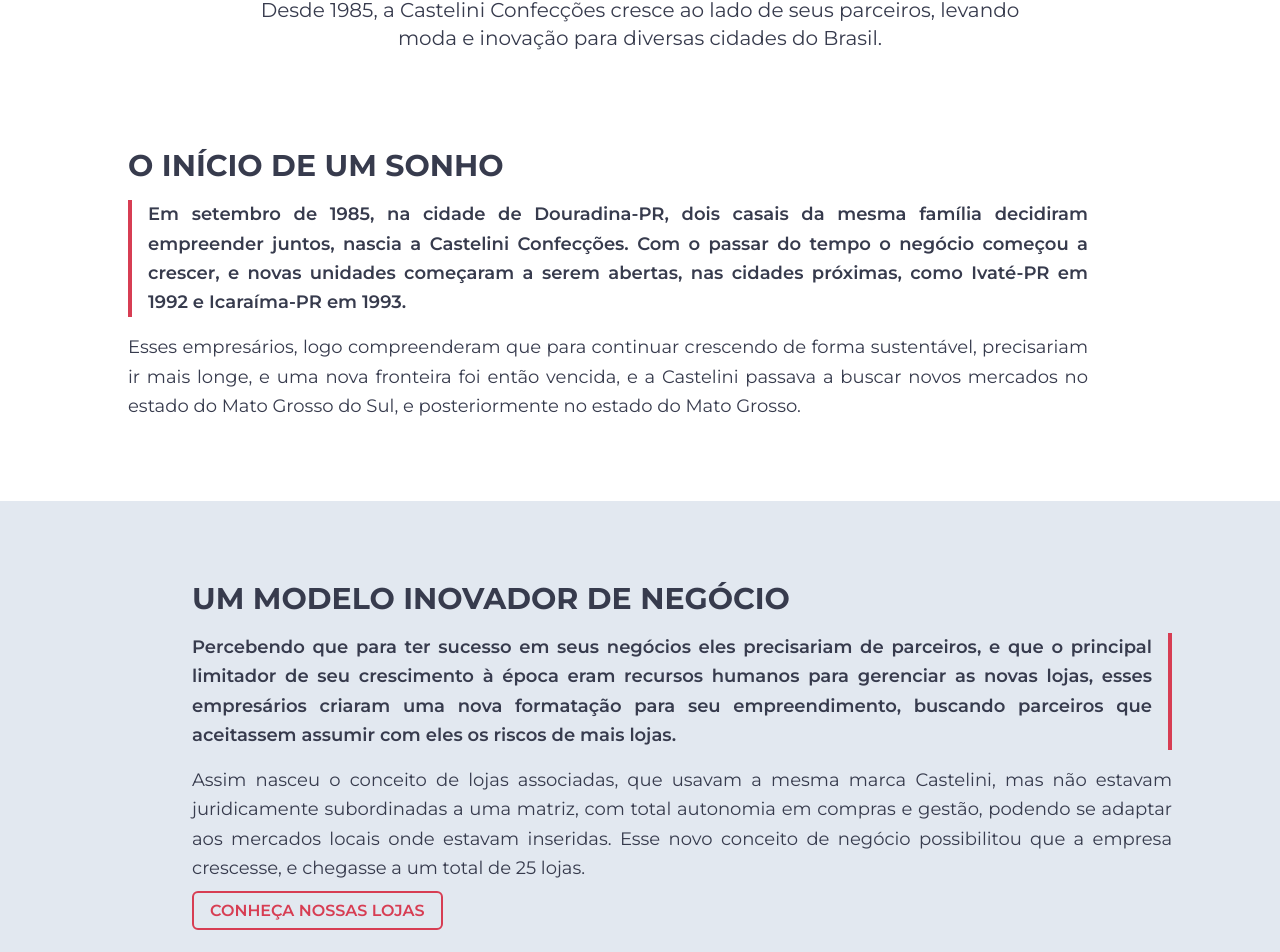
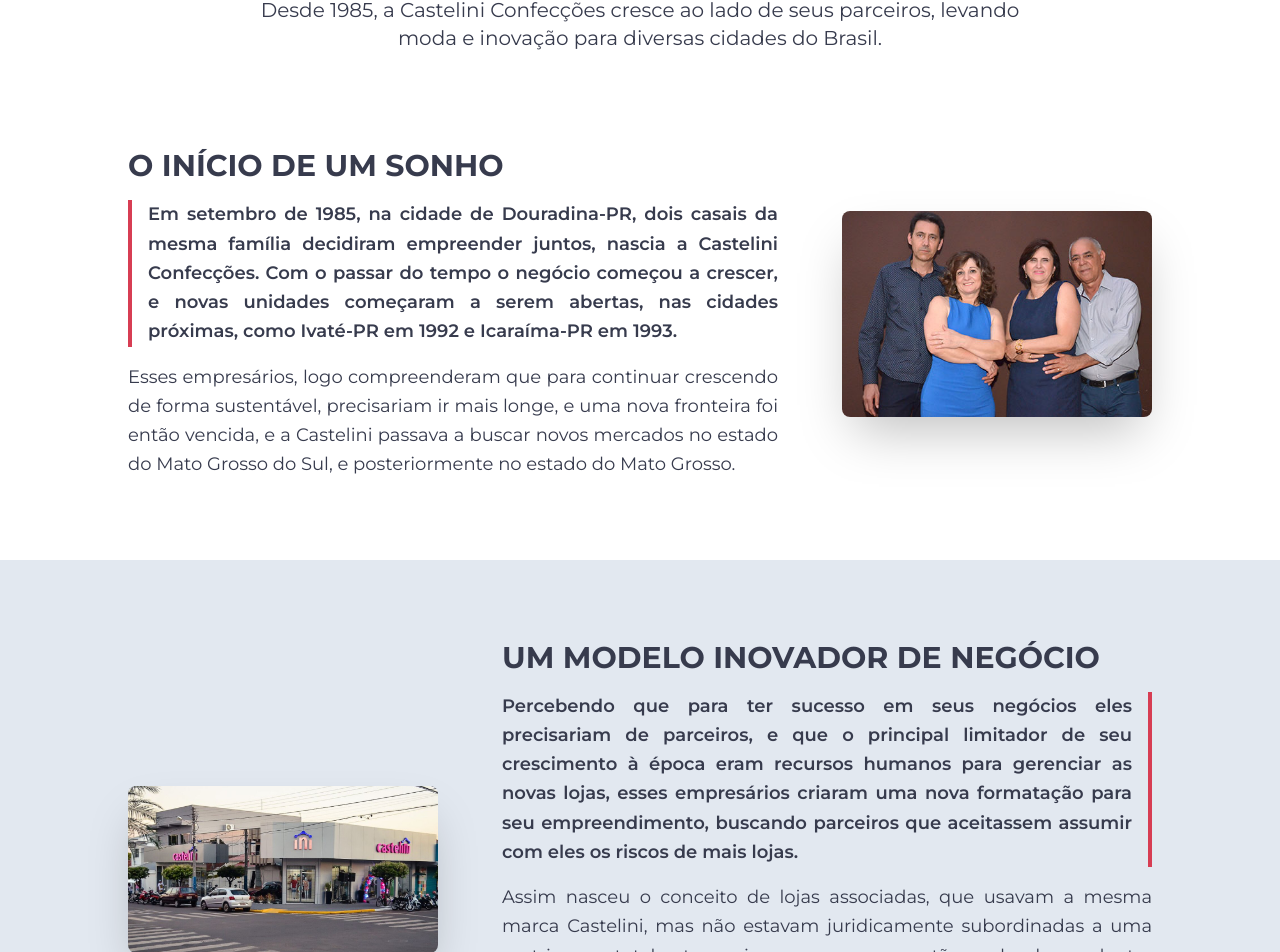
Before and after one commit to LazaroHenrique3/site_castelini, a Next.js app: page /about in a window 1280 px wide. Shown: the part 211-1163 px from the top of the page. Built offline with nearby package versions, Linux system fonts and the light colour scheme.

Commit message:
feat: adjusting-responsiveness-of-about-and-fix-file-send-email

```diff
--- a/src/app/(public-pages)/about/sections/business-model-section/index.tsx
+++ b/src/app/(public-pages)/about/sections/business-model-section/index.tsx
@@ -32,7 +32,7 @@
                     </div>
 
                     <div className="flex flex-col">
-                        <div data-aos="fade-left" className="flex flex-col xl:w-[980px]">
+                        <div data-aos="fade-left" className="flex flex-col max-w-[650px] 3xl:max-w-[880px]">
                             <h3 className="text-2xl md:text-3xl font-bold text-primary-gray mb-4 uppercase">Um Modelo Inovador de Negócio</h3>
                             <TextBlockPrimary text=" Percebendo que para ter sucesso em seus negócios eles precisariam de parceiros, e que o principal limitador de seu crescimento à época eram recursos humanos para gerenciar as novas lojas, esses empresários criaram uma nova formatação para seu empreendimento, buscando parceiros que aceitassem assumir com eles os riscos de mais lojas." />
                             <TextBlockSecondary text="Assim nasceu o conceito de lojas associadas, que usavam a mesma marca Castelini, mas não estavam juridicamente subordinadas a uma matriz, com total autonomia em compras e gestão, podendo se adaptar aos mercados locais onde estavam inseridas. Esse novo conceito de negócio possibilitou que a empresa crescesse, e chegasse a um total de 25 lojas." />
--- a/src/app/(public-pages)/about/sections/history-section/index.tsx
+++ b/src/app/(public-pages)/about/sections/history-section/index.tsx
@@ -27,7 +27,7 @@
                     subtitle="Desde 1985, a Castelini Confecções cresce ao lado de seus parceiros, levando moda e inovação para diversas cidades do Brasil."
                 />
                 <div className="flex flex-col-reverse md:flex-row items-center gap-16">
-                    <div data-aos="fade-right" className="flex flex-col xl:w-[980px]">
+                    <div data-aos="fade-right" className="flex flex-col max-w-[650px] 3xl:max-w-[880px]">
                         <h3 className="text-2xl md:text-3xl font-bold text-primary-gray mb-4 uppercase">O Início de um Sonho</h3>
                         <TextBlockPrimary text="Em setembro de 1985, na cidade de Douradina-PR, dois casais da mesma família decidiram empreender juntos, nascia a Castelini Confecções. Com o passar do tempo o negócio começou a crescer, e novas unidades começaram a serem abertas, nas cidades próximas, como Ivaté-PR em 1992 e Icaraíma-PR em 1993." borderLeftOrRight="left" />
                         <TextBlockSecondary text="Esses empresários, logo compreenderam que para continuar crescendo de forma sustentável, precisariam ir mais longe, e uma nova fronteira foi então vencida, e a Castelini passava a buscar novos mercados no estado do Mato Grosso do Sul, e posteriormente no estado do Mato Grosso." />
--- a/src/app/action/email/sendWorkWithUsAction.ts
+++ b/src/app/action/email/sendWorkWithUsAction.ts
@@ -3,17 +3,27 @@
 import { sendWorkWithUsEmailService } from "@/app/services/email/sendWorkWithUsService";
 import { brazilStates } from "@/data/StatesData";
 import { IServiceResponseType } from "@/types/IServiceResponseType";
-import { IWorkWithUsFormType, IWorkWithUsFormTypeWithBase64 } from "@/types/IWorkWithUsFormDataType";
+import { IWorkWithUsFormTypeWithBase64 } from "@/types/IWorkWithUsFormDataType";
 
-export const sendWorkWithUsEmailAction = async ({ city, email, name, message, phone, state, curriculum, curriculumBase64}: IWorkWithUsFormTypeWithBase64): Promise<IServiceResponseType> => {
+export const sendWorkWithUsEmailAction = async ({ city, email, name, message, phone, state, curriculum, curriculumBase64 }: IWorkWithUsFormTypeWithBase64): Promise<IServiceResponseType> => {
     try {
         const namedState = brazilStates.find((item) => item.id === state);
 
         if (!namedState) {
-            return { success: false, error: "Estado não encontrado" };
+            return { success: false, error: "Estado não encontrado." };
         }
 
-        const emailData = { city, email, name, message, phone, state: namedState.name, curriculum, curriculumBase64 };
+        if (!curriculum) {
+            return { success: false, error: "Currículo inválido." };
+        }
+
+        // Garante que estamos removendo apenas o prefixo "data:{mime};base64,"
+        const base64WithoutPrefix = curriculumBase64.includes(',') ? curriculumBase64.split(',')[1] : curriculumBase64;
+
+        // Ajustando o tipo MIME corretamente                   // Tipo de imagem (image/png, image/jpeg)
+        const contentType = curriculum.type.startsWith('image/') ? curriculum.type : 'application/pdf'; // Caso contrário, assume que é PDF
+
+        const emailData = { city, email, name, message, phone, state: namedState.name, curriculum, contentType, curriculumBase64: base64WithoutPrefix };
 
         const result = await sendWorkWithUsEmailService(emailData);
 
--- a/src/app/services/email/sendWorkWithUsService.ts
+++ b/src/app/services/email/sendWorkWithUsService.ts
@@ -1,11 +1,11 @@
 import { Resend } from 'resend';
 import { EmailContactTemplate } from "@/components/email/email-contact-template";
 import { IServiceResponseType } from '@/types/IServiceResponseType';
-import { IWorkWithUsFormType, IWorkWithUsFormTypeWithBase64 } from '@/types/IWorkWithUsFormDataType';
+import { IWorkWithUsFormTypeWithBase64 } from '@/types/IWorkWithUsFormDataType';
 
 const resend = new Resend(process.env.RESEND_API_KEY);
 
-export const sendWorkWithUsEmailService = async ({ city, email, name, message, phone, state, curriculum, curriculumBase64 }:  Omit<IWorkWithUsFormTypeWithBase64, 'store'>
+export const sendWorkWithUsEmailService = async ({ city, email, name, message, phone, state, curriculum, contentType, curriculumBase64 }:  Omit<IWorkWithUsFormTypeWithBase64, 'store'>
 ): Promise<IServiceResponseType> => {
     try {
         /* Verificando se foi enviado */
@@ -23,7 +23,7 @@
                 {
                     filename: curriculum.name,         // Nome do arquivo do currículo
                     content: curriculumBase64,        // Conteúdo do arquivo em base64
-                    contentType: curriculum.type,      // Tipo MIME do arquivo
+                    contentType: contentType,      // Tipo MIME do arquivo
                 },
             ],
         });
--- a/src/types/IWorkWithUsFormDataType.ts
+++ b/src/types/IWorkWithUsFormDataType.ts
@@ -10,5 +10,6 @@
 }
 
 export interface IWorkWithUsFormTypeWithBase64 extends IWorkWithUsFormType {
+    contentType?: string;
     curriculumBase64: string;
 }
```
